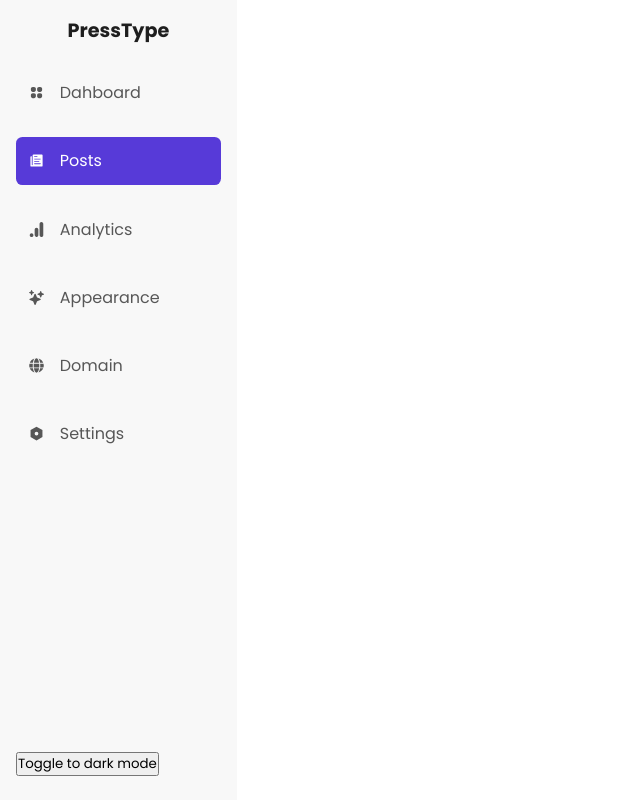
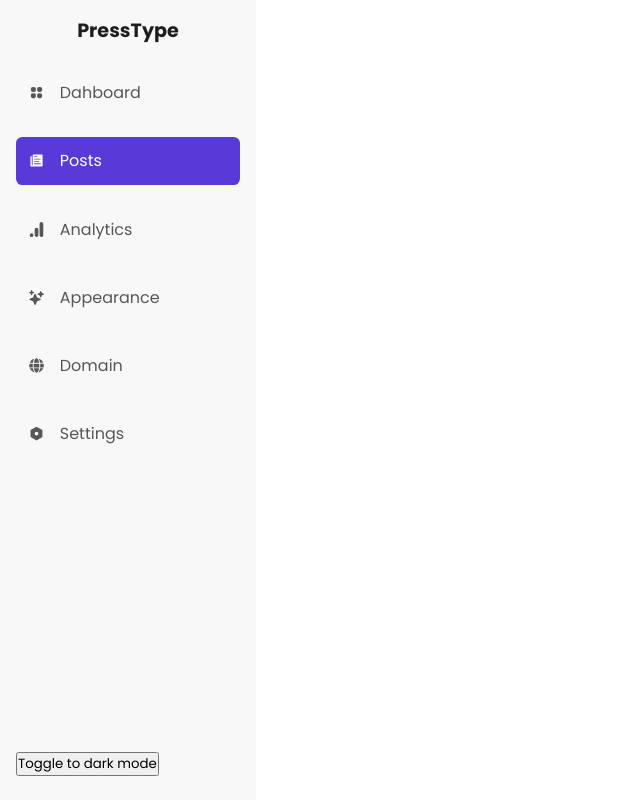
Before and after one commit to akinloluwami/presstype, a Next.js app: page /posts in a window 1280 px wide. Shown: the whole page, without its empty margins (0-640 px from the left). Built offline with nearby package versions, Linux system fonts and the light colour scheme.

Commit message:
fixed sidebar

```diff
--- a/layouts/dashboard_layout/styles.module.scss
+++ b/layouts/dashboard_layout/styles.module.scss
@@ -17,6 +17,8 @@
   @include toggle($white-base, $dark-base, $dark-base, $white-base);
   .sidebar {
     width: 20%;
+    position: fixed;
+    height: 100%;
     @include toggle(
       $white-secondary,
       $dark-secondary,
@@ -27,5 +29,6 @@
   .main {
     width: 80%;
     padding: 1rem 3rem;
+    margin-left: 20%;
   }
 }
```
